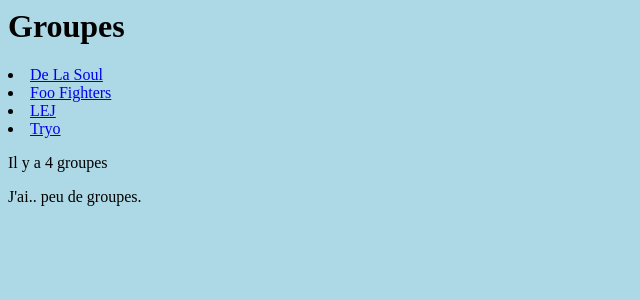
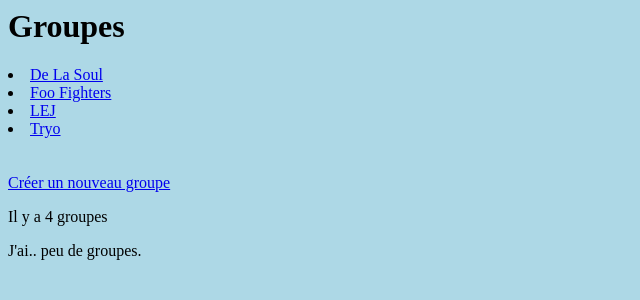
Before and after one commit to Oualt/django-web-app, a Django app: page /bands/ in a window 1280 px wide. Shown: the top 300 px of the page, without its empty margins (0-640 px from the left). Run offline with Django 4.2, Linux system fonts and the light colour scheme; data comes from the database, SQL or seed files in the repository.

Commit message:
Update bouton creation d'un nouveau groupe

```diff
--- a/merchex/listings/templates/listings/band_list.html
+++ b/merchex/listings/templates/listings/band_list.html
@@ -5,7 +5,9 @@
   {% for band in bands %}
   <li><a href="{{ band.id }}">{{ band.name }}</a></li>
   {% endfor %}
-</p>
+  <br> <br>
+  <a href="{% url 'band-create' %}">Créer un nouveau groupe</a>
+
 <p>Il y a {{ bands|length }} groupes</p>
 <p>
   J'ai.. {% if bands|length < 5 %} peu de {% elif bands|length < 10 %} quelques
```
